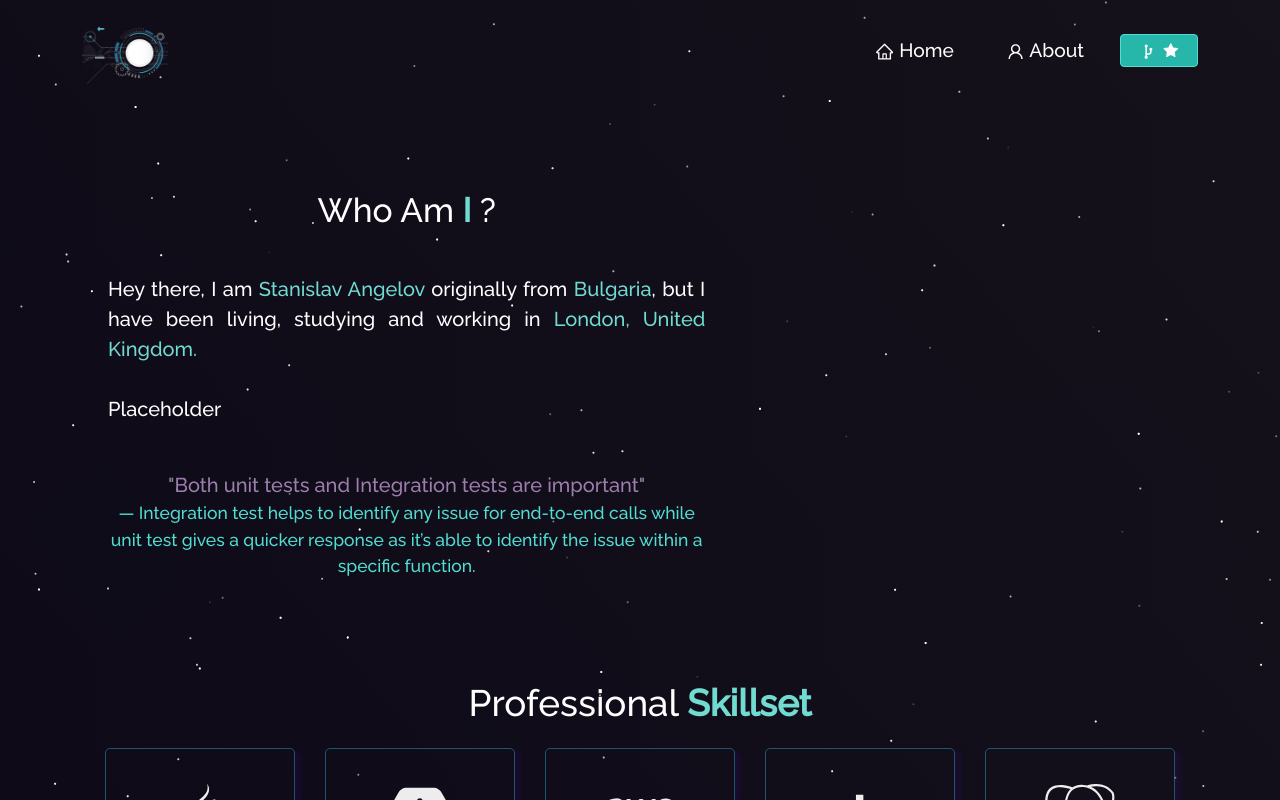
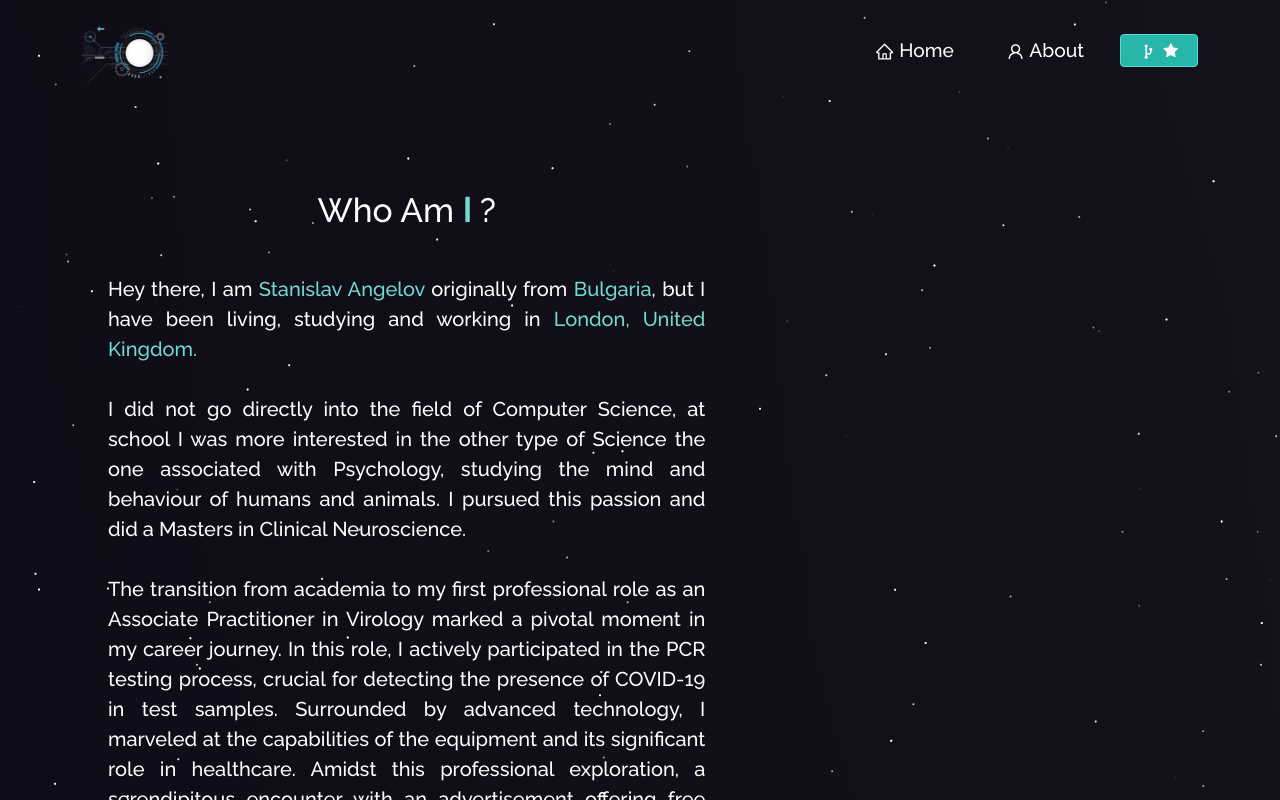
Before and after one commit to sisath/CV-Siso, a React (Create React App) app: page /about in a window 1280 px wide. Shown: the top 800 px of the page. Built offline with nearby package versions, Linux system fonts and the light colour scheme.

Commit message:
Further Changes.

```diff
--- a/src/components/About/AboutCard.js
+++ b/src/components/About/AboutCard.js
@@ -18,22 +18,106 @@ const AboutCardContent = () => (
     Hey there, I am <span className="purple">Stanislav Angelov </span>
     originally from <span className="purple"> Bulgaria</span>, but I have been living, studying and working
     in <span className="purple"> London, United Kingdom.</span>
-    <br /><br />Placeholder
-    <br />
-    <br />
+
+    <br /><br />
+
+    I did not go directly into the field of Computer Science, at school I was more interested in the other type of Science
+    the one associated with Psychology, studying the mind and behaviour of humans and animals. I pursued this passion and
+    did a Masters in Clinical Neuroscience.
+
+    <br /><br />
+
+    The transition from academia to my first professional role as an Associate Practitioner in Virology marked a pivotal
+    moment in my career journey. In this role, I actively participated in the PCR testing process, crucial for detecting
+    the presence of COVID-19 in test samples. Surrounded by advanced technology, I marveled at the capabilities of the
+    equipment and its significant role in healthcare.
+
+    Amidst this professional exploration, a serendipitous encounter with an advertisement offering free courses in
+    Computer Science languages caught my attention. Without hesitation, I enrolled in a Python course, although initially
+    intimidated by the unfamiliarity of code. Despite completing the course, Python and I didn't quite click. Undeterred,
+    I decided to explore another language, and after careful consideration, I chose Java.
+
+    Java's high-level nature eased my entry into the world of programming, and I appreciated its platform independence,
+    thanks to the Java Virtual Machine (JVM). Initially perplexed by Object-Oriented Programming (OOP) principles,
+    I questioned the need to split a microservice into multiple classes. Why not consolidate it into one class for
+    simplicity? These doubts, however, dissolved as I delved deeper into Java. In just a few weeks, I found myself
+    crafting small programs—a calculator, a to-do list—typical projects for beginners in the field. Surprisingly,
+    I not only adapted to Java but also developed a genuine liking for its structure and versatility.
+
+     <br /><br />
+
+     Fast forward a few weeks, a fortuitous discovery presented itself – a Software Development Trainee Bootcamp
+     offered by QA Consulting. Intrigued by the prospect of delving into software development, especially with Java
+     on the agenda, I recognized this as a golden opportunity to transition further into a field that I found
+     inherently enjoyable.
+
+     Embracing this chance, I enrolled in the QA Ltd Software Development Trainee program. In this role,
+     I played a pivotal part in the design and development of a cinema web application. Taking on the
+     additional responsibility of a Scrum Master, I not only guided my team towards achieving sprint
+     goals but also conducted daily stand-up meetings. This experience not only highlighted my commitment
+     to agile methodologies but also underscored my dedication to fostering effective teamwork within the
+     development process. The bootcamp became a transformative chapter, solidifying my passion for software
+     development and affirming my ability to thrive in a collaborative, fast-paced environment.
+
+     <br /><br />
+
+     Advancing a few months after the QA Bootcamp, my journey led me to GlobalLogic, marking a significant step
+     in my career as a Java Software Engineer. In this dynamic environment, I absorbed a wealth of knowledge and
+     best practices, gaining insights into the intricacies of software development. Immersed in a large agile team,
+      actively contributed to the development of the Spatial Explorer, a project that stood as a testament to the
+      collaborative and innovative spirit of the team. Beyond this flagship initiative, I also lent my expertise to
+      various other projects, further expanding my skill set and understanding of complex software engineering processes.
+      My time at GlobalLogic became a pivotal chapter in my professional growth, reinforcing my commitment to excellence
+      and continuous learning in the ever-evolving landscape of software development.
+
+     <br /><br />
+
+     Beyond the confines of code, my interests and hobbies offer a glimpse into my multifaceted personality.
+     From coding 2D games in Java to the serene art of fly fishing, I draw inspiration from a diverse array of pursuits.
+     My competitive spirit has been ingrained in me since childhood. During my time in Bulgaria, I actively participated
+     nd excelled in various competitions, spanning subjects such as English, Mathematics, and Art. Winning became not just
+     a goal but a consistent outcome in every competition I entered. This early taste of success fueled my passion for competition,
+     affirming my love for the thrill of victory—a sentiment shared by many. Whether in the realm of technology or personal pursuits,
+     the drive to excel and emerge victorious remains a constant theme in my journey.
+
+     <br /><br />
+
+     As I persistently evolve within the dynamic intersection of science and technology, my journey stands as a testament
+     to adaptability, continuous learning, and an unwavering passion for pushing boundaries in the pursuit of innovation.
+     Each step, from my academic foundation to professional roles, reflects a commitment to growth and a willingness to
+     embrace new challenges. My story encapsulates the essence of navigating the ever-changing landscape of the tech industry,
+     showcasing not only the technical skills I've acquired but also the resilience and enthusiasm that drive me to explore
+     uncharted territories. In the nexus of science and technology, I find not just a career but a boundless adventure,
+     and I eagerly anticipate the next chapters of discovery and innovation that lie ahead.
+
   </p>
 );
 
 const AboutTestimonial = () => (
   <div>
-    <p style={{ color: "rgb(155 126 172)" }}>
-      "Both unit tests and Integration tests are important"{" "}
-    </p>
-    <footer className="blockquote-footer">
-      Integration test helps to identify any issue for end-to-end calls
-      while unit test gives a quicker response as it’s able to identify the issue within a specific function.
-    </footer>
+    <Testimonial
+      text="Both unit tests and Integration tests are important"
+      footerText="Integration test helps to identify any issue for end-to-end calls while unit test gives a quicker response as it’s able to identify the issue within a specific function."
+    />
+
+    <Testimonial
+      text="Avoid using LinkedHashMap or LinkedHashSet"
+      footerText="It is expensive to use them because some of the resources are used to preserve the insertion order. If the ordering is important, try to define the natural order for the key and use TreeMap and SortedSet to implement it."
+    />
+
+    <Testimonial
+      text="Avoid unnecessary long database transactions even if it is read-only"
+      footerText="The connection may not return pure read-only transactions even if the option of 'read-only' is specified. Therefore, it may still lock the specific records in the database during the transaction. Also, the memory that is related to the transaction cannot be free until the transaction is completed. As a result, it hurts the performance."
+    />
   </div>
 );
 
+const Testimonial = ({ text, footerText }) => (
+  <div>
+    <p style={{ color: "rgb(155 126 172)" }}>{`"${text}"`}</p>
+    <footer className="blockquote-footer">{footerText}</footer>
+  </div>
+);
+
+
 export default AboutCard;
```
